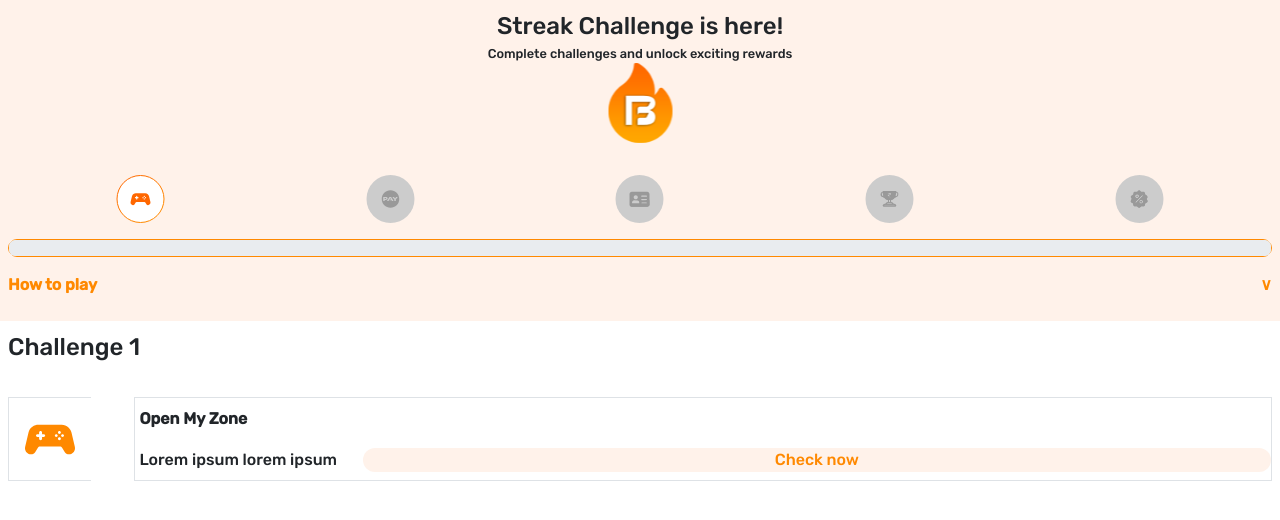
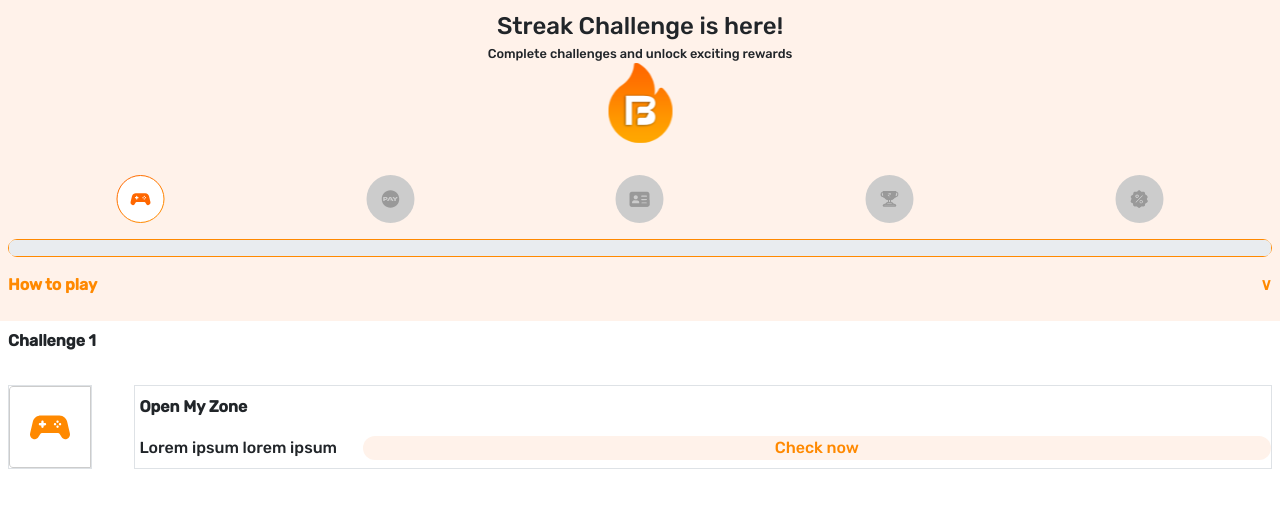
Before and after one commit to kritesh12/Bajaj-UI, a React (Vite) app: page /Instruction in a window 1280 px wide. Shown: the top 520 px of the page. Built offline with nearby package versions, Linux system fonts and the light colour scheme.

Commit message:
removed the reward page

```diff
--- a/src/Components/Instruction/Instruction.css
+++ b/src/Components/Instruction/Instruction.css
@@ -28,7 +28,7 @@
 .Instructionprogress{
     width: 100%;
     border: 1px solid #FF8900;
-    border-radius: 40px;
+    border-radius: 10px;
 }
 
 .Instructionstars {
@@ -60,17 +60,3 @@
     font-weight: 400;
     font-size: 0.8em;
 }
-
-.NewUserchallenge-1{
-    height: 100px;
-}
-
-.Instruction-challenge-1-text{
-    font-weight: 500;
-    font-size: 24px;
-}
-
-.big-challenge-BorderlessGameIcon{
-    border: 1px solid #dee2e6;
-    border-right: none;
-}
--- a/src/Components/Instruction/Instruction.jsx
+++ b/src/Components/Instruction/Instruction.jsx
@@ -35,12 +35,12 @@ const Instruction = () => {
                     </div>
                 </div>
             </main>
-            <div className='Instruction-challenge-1-text me-5 mb-3 p-2'>
+            <div className='challenge-1-text fw-bold me-5 mb-3 p-2'>
                     Challenge 1
                 </div>
                 <div className='NewUserchallenge-1 d-flex flex-row justify-content-between p-2'>
-                    <div className='big-challenge-BorderlessGameIcon d-flex justify-content-center p-3'>
-                        <img src="./big-challenge-BorderlessGameIcon.svg" alt="logo" /></div>
+                    <div className='d-flex justify-content-center border border-1'>
+                        <img src="./big-challenge-game-icon.svg" alt="logo" /></div>
                     <div className='NewUservisit d-flex flex-column justify-content-around border border-1'>
                         <div className='fw-bold ms-1'>Open My Zone</div>
                         <div className='d-flex flex-row justify-content-between'>
--- a/src/Components/NewUser/NewUser.css
+++ b/src/Components/NewUser/NewUser.css
@@ -112,8 +112,3 @@
     font-weight: 400;
     font-size: 0.8em;
 }
-
-.NewUserbig-challengeBorderlessGameIcon{
-    border: 1px solid #dee2e6;
-    border-right: none;
-}
--- a/src/Components/NewUser/NewUser.jsx
+++ b/src/Components/NewUser/NewUser.jsx
@@ -45,8 +45,8 @@ const NewUser = () => {
                     Challenge 1
                 </div>
                 <div className='NewUserchallenge-1 d-flex flex-row justify-content-between p-1 mb-3'>
-                    <div className='NewUserbig-challengeBorderlessGameIcon d-flex justify-content-center p-3'>
-                        <img src="./big-challenge-BorderlessGameIcon.svg" alt="logo" /></div>
+                    <div className='NewUserbig-challenge d-flex justify-content-center'>
+                        <img src="./big-challenge-game-icon.svg" alt="logo" /></div>
                     <div className='NewUservisit d-flex flex-column justify-content-around border border-1'>
                         <div className='fw-bold ms-1'>Visit My Zone</div>
                         <div className='d-flex flex-row justify-content-between'>
```
